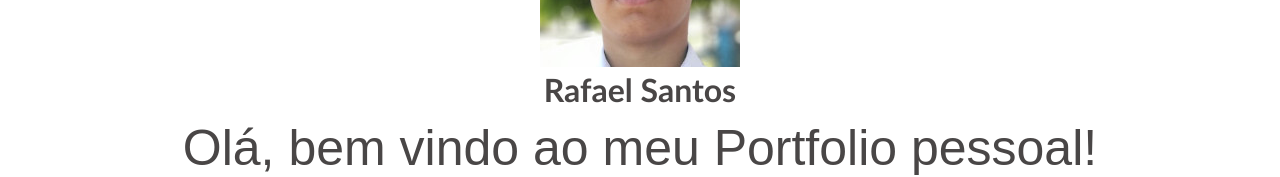
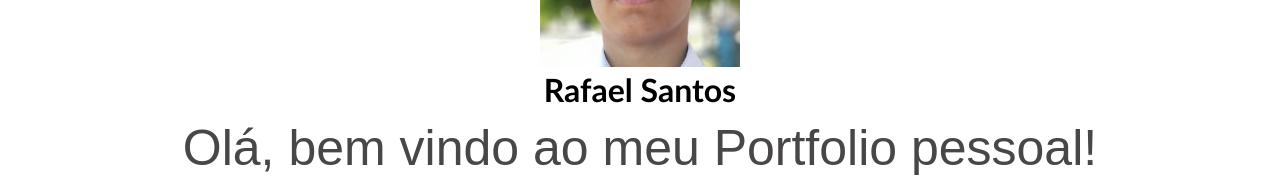
Before and after one commit to RafaelDFSdev/Portfolio-Rafael, a plain HTML site: page index.html in a window 1280 px wide. Shown: the part 287-464 px from the top of the page. Drawn offline with Linux system fonts and the light colour scheme.

Commit message:
name color to black

```diff
--- a/css/style.css
+++ b/css/style.css
@@ -15,6 +15,7 @@ header{
 
     width: 100%;
 }
+
 header a{
     text-decoration: none;
     padding: 20px;
@@ -69,6 +70,9 @@ header a:hover{
     border-radius: 50%;
     margin-top: 30px;
     max-width: 17%;
+}
+.profile h1{
+    color: black;
 }
 .profile h2{
     margin-top: 10px;
```
